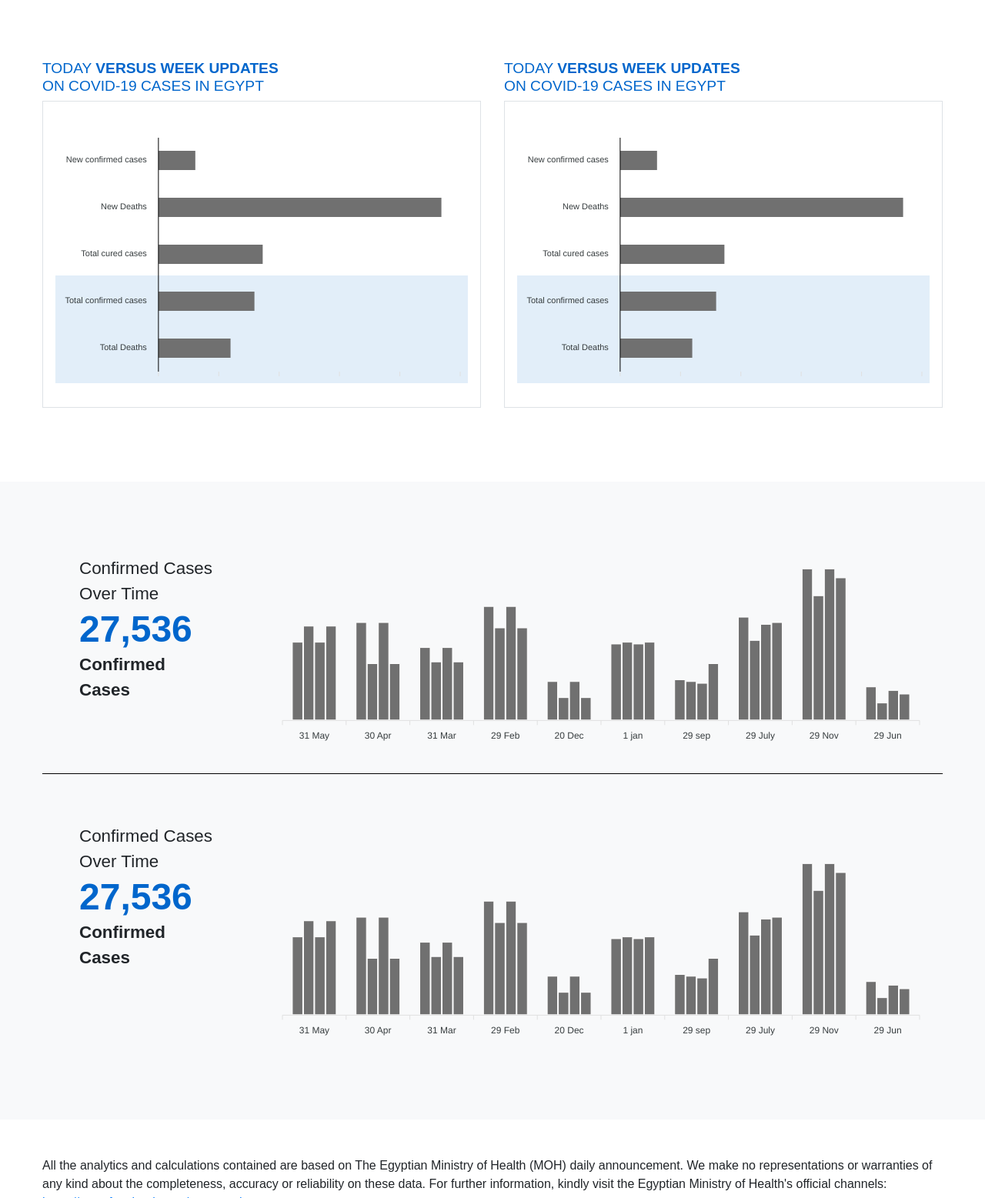
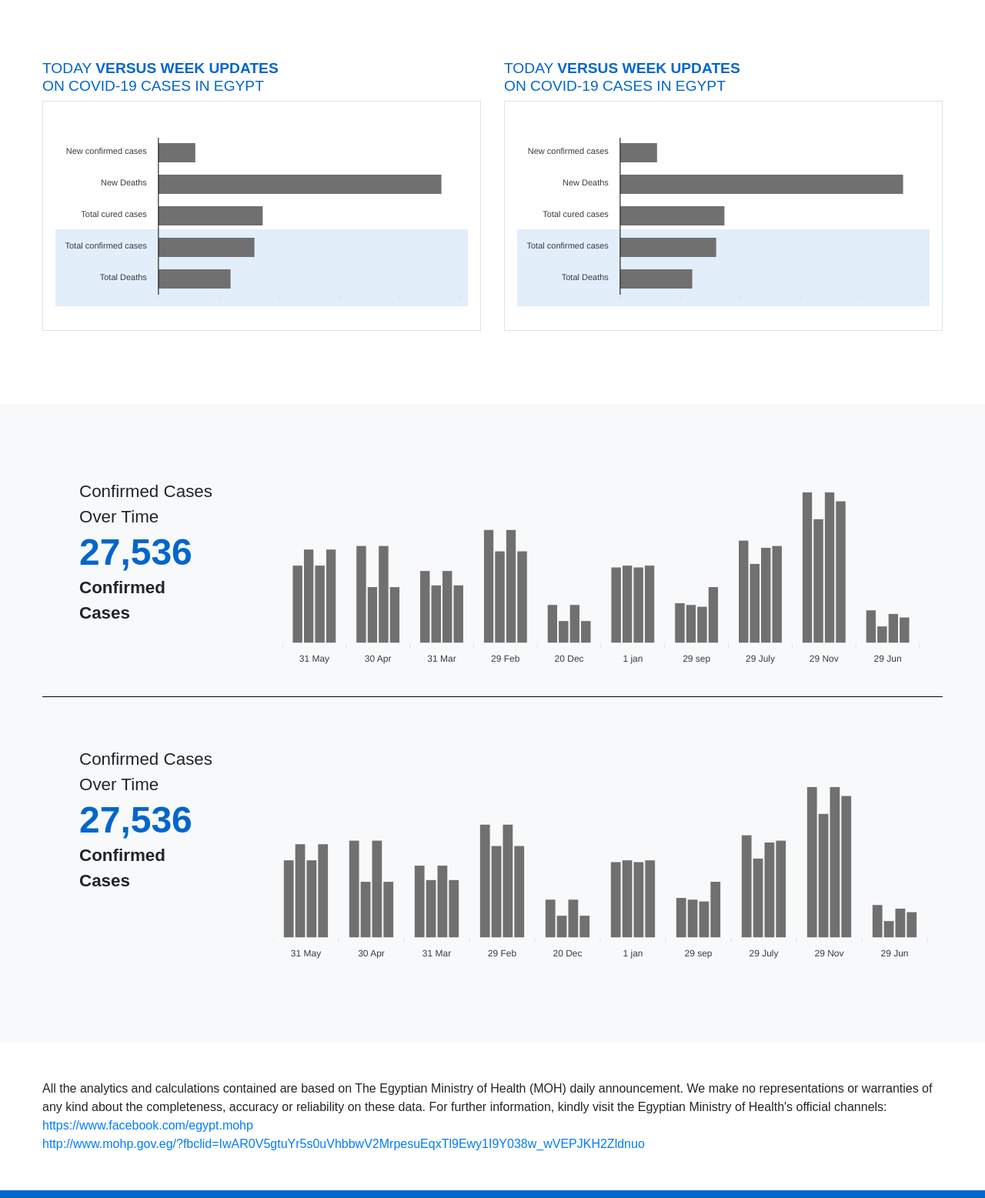
Before and after one commit to azakii/landing, a website: page html/index.html in a window 1280 px wide. Shown: the part 1460-3017 px from the top of the page at 77% size. Drawn offline with nearby package versions, Linux system fonts and the light colour scheme.

Commit message:
new features

```diff
--- a/html/assets/js/custom.js
+++ b/html/assets/js/custom.js
@@ -41,7 +41,14 @@ var options = {
 
 legend: {show: false},
 yaxis: {show: false},
-grid: {show: false},
+grid: {show: false,
+padding: {
+    top: 0,
+    right: 0,
+    bottom: 0,
+    left: 0
+    },
+  },
   xaxis: {
     categories: ['31 May', '30 Apr', '31 Mar', '29 Feb', '20 Dec', '1 jan', '29 sep', '29 July', '29 Nov', '29 Jun'],
   },
@@ -117,12 +124,15 @@ grid: {show: false},
   }],
     chart: {
     type: 'bar',
-    height: 350
+    height: 250
   },
   plotOptions: {
     bar: {
       horizontal: true,
       barHeight: 25,
+    },
+    track: {
+        margin: 0,
     }
   },
 
@@ -151,7 +161,7 @@ var options = {
   }],
     chart: {
     type: 'bar',
-    height: 350
+    height: 250
   },
   plotOptions: {
     bar: {
@@ -179,12 +189,14 @@ var options = {
 
 
 
-//init AOS
+
+
+//////////////////////////////////////// init AOS
 
 AOS.init();
 
 
-// number animtaion
+//////////////////////////////////////// number animtaion
 $(window).scroll(startCounter);
 function startCounter() {
     if ($(window).scrollTop() > 400) {
--- a/html/assets/scss/layout/_main.scss
+++ b/html/assets/scss/layout/_main.scss
@@ -262,7 +262,7 @@ path {
             left: 0;
             bottom: 0;
             width: 100%;
-            height: 140px;
+            height: 100px;
 
         }
         svg {
@@ -279,3 +279,8 @@ path {
         }
     }
 }
+.apexcharts-xaxis {
+    line {
+        display: none;
+    }
+}
```
Also changed, not shown: html/assets/css/custom.css, 1 other file.
